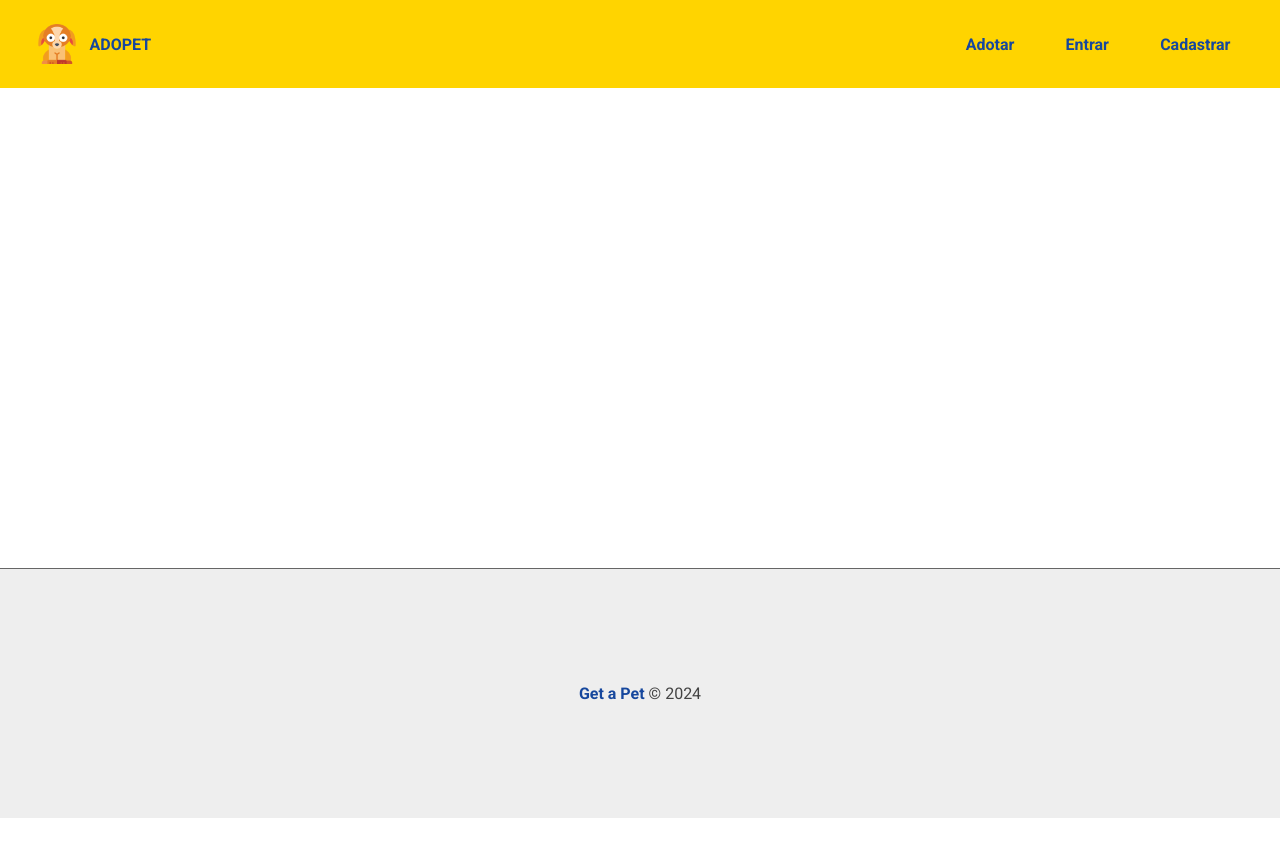
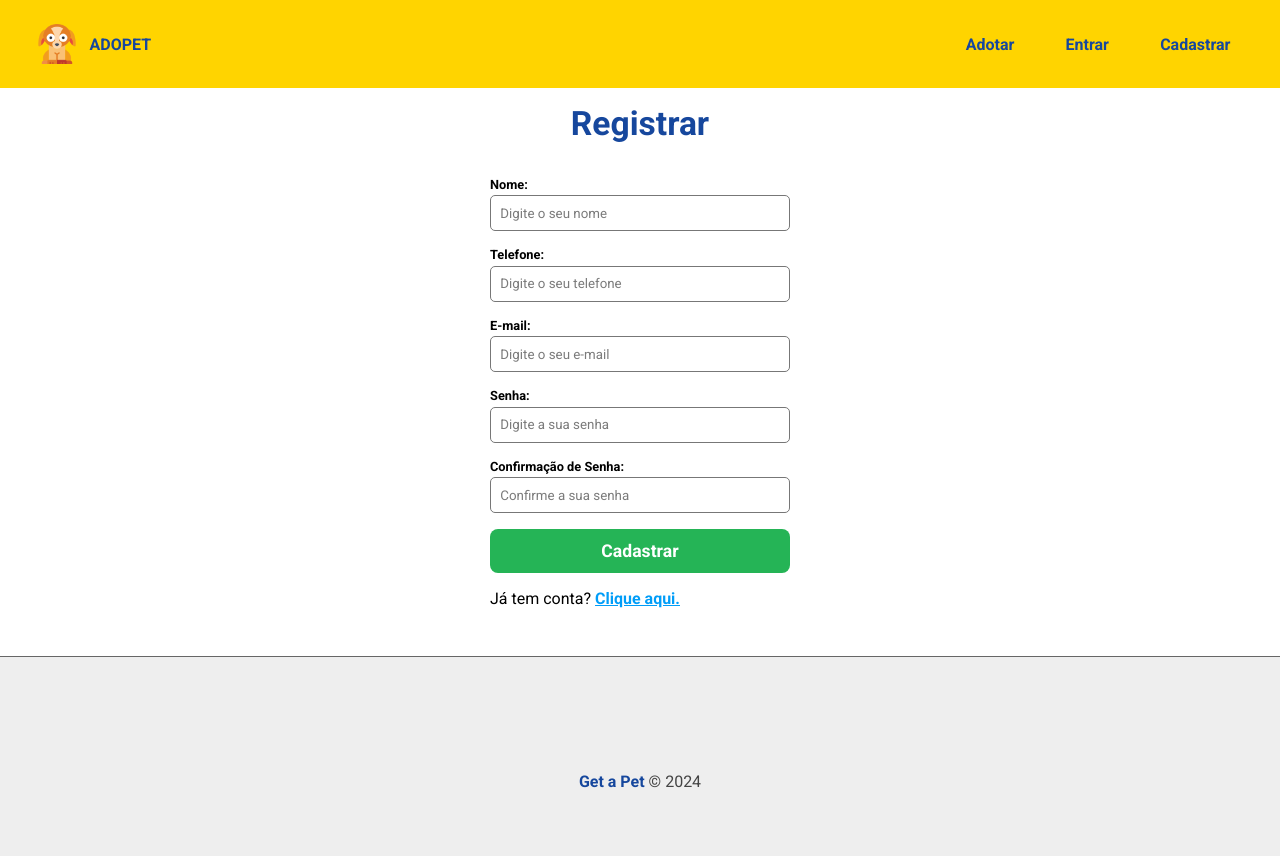
Before and after one commit to wxsleyb/sistema_adocao_animais, a React (Create React App) app in the folder frontend/: page /register in a window 1280 px wide. Shown: the top 856 px of the page. Before the commit the page ends 818 px from the top, so only its background shows below. Built offline with nearby package versions, Linux system fonts and the light colour scheme.

Commit message:
feat: rota das novas telas

```diff
--- a/frontend/src/App.js
+++ b/frontend/src/App.js
@@ -12,11 +12,15 @@ import Login from './components/pages/Auth/Login';
 import Register from './components/pages/Auth/Register';
 import Profile from './components/pages/User/Profile';
 import MyPets from './components/pages/Pet/MyPets';
+import Message from './components/pages/layout/Message';
+import AddPet from './components/pages/Pet/AddPet';
+import EditPet from './components/pages/Pet/EditPet';
+import PetDetails from './components/pages/Pet/PetDetails';
 
 //context
 import { UserProvider } from './context/UserContext';
-import Message from './components/pages/layout/Message';
-import AddPet from './components/pages/Pet/AddPet';
+import MyAdoptions from './components/pages/Pet/MyAdoptions';
+
 
 
 function App() {
@@ -29,13 +33,19 @@ function App() {
           <Routes>
             <Route path="/login" element={<Login />}>
             </Route>
-            <Route path="/users/register" element={<Register />}>
+            <Route path="/register" element={<Register />}>
             </Route>
             <Route path="/user/profile" element={<Profile />}>
             </Route>
             <Route path="/pet/mypets" element={<MyPets />}>
             </Route>
             <Route path="/pet/add" element={<AddPet />}>
+            </Route>
+            <Route path="/pet/:id" element={<PetDetails />}>
+            </Route>
+            <Route path="/pet/myadoptions" element={<MyAdoptions />}>
+            </Route>
+            <Route path="/pet/edit/:id" element={<EditPet />}>
             </Route>
             <Route path="/" element={<Home />}>
             </Route>
```
